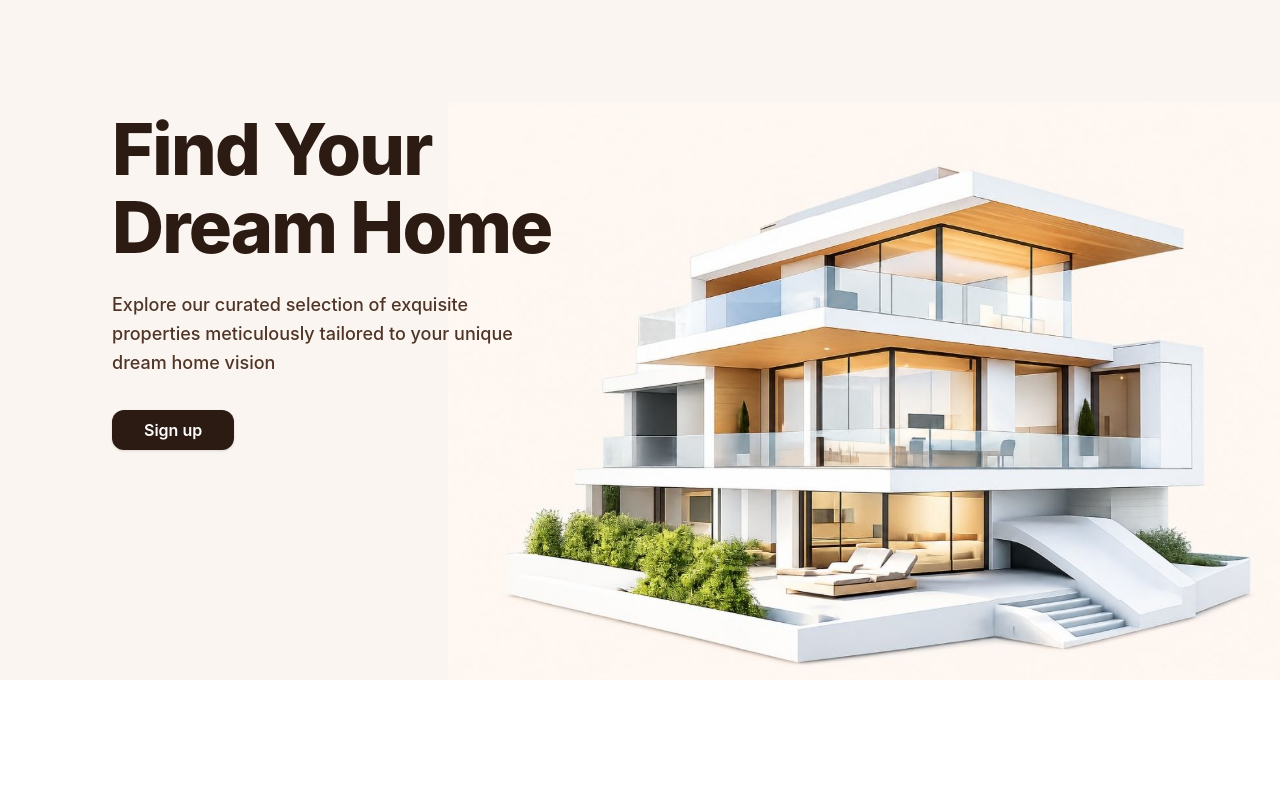
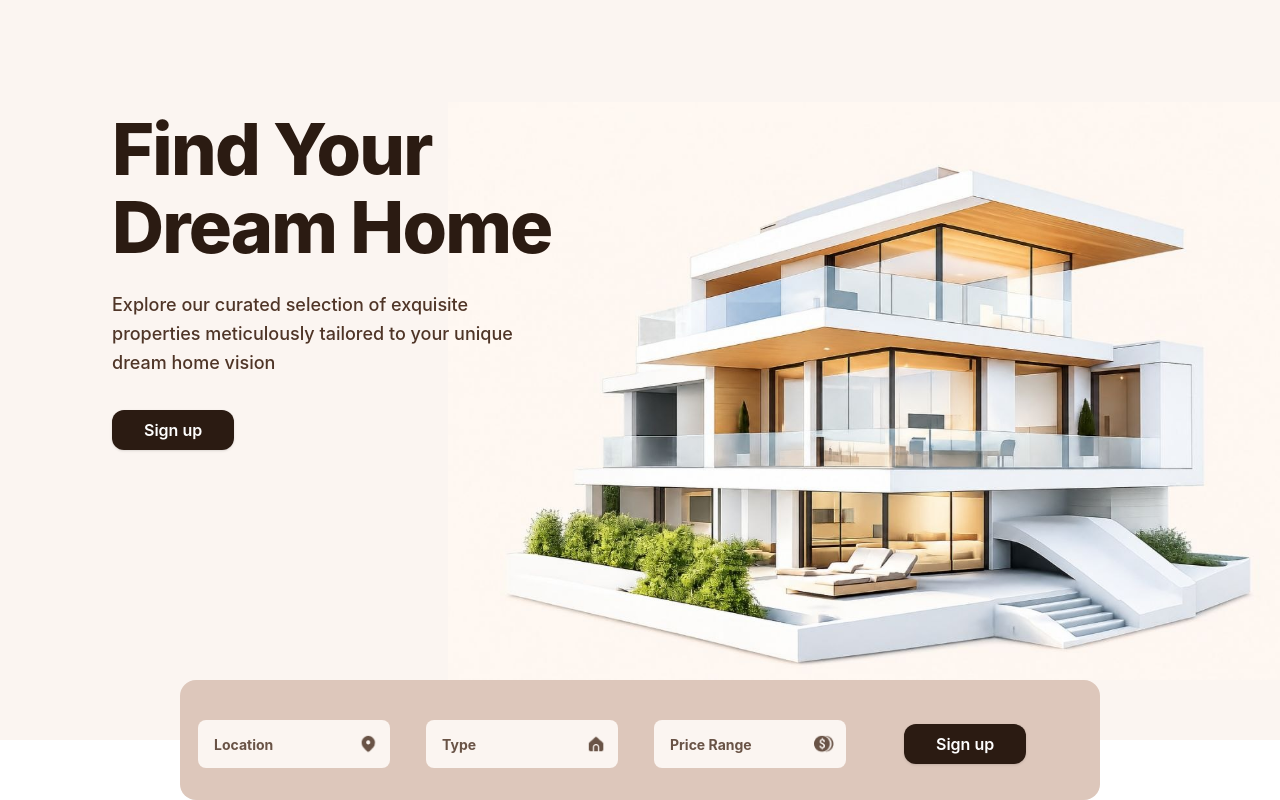
Before and after one commit to mohammedabdella027/Dwello-real-estate, a React (Vite) app: page / in a window 1280 px wide. Shown: the part 218-1018 px from the top of the page. Before the commit the page ends 898 px from the top, so only its background shows below. Built offline with nearby package versions, Linux system fonts and the light colour scheme.

Commit message:
feat: added new Sign up section

```diff
--- a/src/App.jsx
+++ b/src/App.jsx
@@ -2,6 +2,7 @@ import { useState } from 'react'
 import './App.css'
 import Header from './Components/Header/Header'
 import Hero from './Components/Main/Hero'
+import SectionOne from './Components/Main/SectionOne'
 
 function App() {
 
@@ -9,6 +10,7 @@ function App() {
     <>
       <Header />
       <Hero />
+      <SectionOne />
     </>
   )
 }
--- a/src/Components/Main/Hero.jsx
+++ b/src/Components/Main/Hero.jsx
@@ -1,8 +1,5 @@
 import React from 'react'
 import HeroImage from '../../assets/Images/hero-image-1.jpg';
-import Location from '../../assets/Icons/location.png'
-import Home from '../../assets/Icons/home.png'
-import Price from '../../assets/Icons/price.png'
 
 function Hero() {
     return (
--- a/src/Components/Main/SectionOne.jsx
+++ b/src/Components/Main/SectionOne.jsx
@@ -0,0 +1,42 @@
+import React from 'react'
+import Location from '../../assets/Icons/location.png'
+import Home from '../../assets/Icons/home.png'
+import Price from '../../assets/Icons/price.png'
+
+function SectionOne() {
+    return (
+        <div className='bg-[#FBF5F1] h-44 lg:h-15'>
+        <div className='bg-[#DDC7BB] w-86 h-88 m-auto rounded-2xl lg:flex lg:w-230 lg:h-30 py-10 lg:m-auto items-center'>
+
+            <div className="relative w-48 h-12 bg-[#FBF5F1] rounded-lg flex items-center -mt-1.25 ml-20 my-8 lg:m-auto">
+            <input type="text" placeholder="Location" className="w-full h-full bg-transparent pl-4 pr-10 text-sm font-bold outline-none placeholder:text-[#695346]"/>
+            <button className="absolute right-3">
+            <img src={Location} alt="Location" className="w-5 h-5" />
+            </button>
+            </div>
+
+            <div className="relative w-48 h-12 bg-[#FBF5F1] rounded-lg flex items-center -mt-1.25 ml-20 my-8 lg:m-auto">
+            <input type="text" placeholder="Type" className="w-full h-full bg-transparent pl-4 pr-10 text-sm font-bold outline-none placeholder:text-[#695346]"/>
+            <button className="absolute right-3">
+            <img src={Home} alt="Location" className="w-5 h-5" />
+            </button>
+            </div>
+
+            <div className="relative w-48 h-12 bg-[#FBF5F1] rounded-lg flex items-center -mt-1.25 ml-20 my-8 lg:m-auto">
+            <input type="text" placeholder="Price Range" className="w-full h-full bg-transparent pl-4 pr-10 text-sm font-bold outline-none placeholder:text-[#695346]"/>
+            <button className="absolute right-3">
+            <img src={Price} alt="Location" className="w-5 h-5" />
+            </button>
+            </div>
+
+            <div className='w-39 h-14 rounded-lg ml-30 flex justify-between items-center mt-8 lg:m-10'>
+                <button className='bg-[#2B1B12] text-white text-base font-semibold px-8 py-2 rounded-xl w-fit hover:opacity-95 transition-opacity mt-2 shadow-sm'>
+                    Sign up
+                </button>
+            </div>
+        </div>
+        </div>
+    )
+}
+
+export default SectionOne
```
